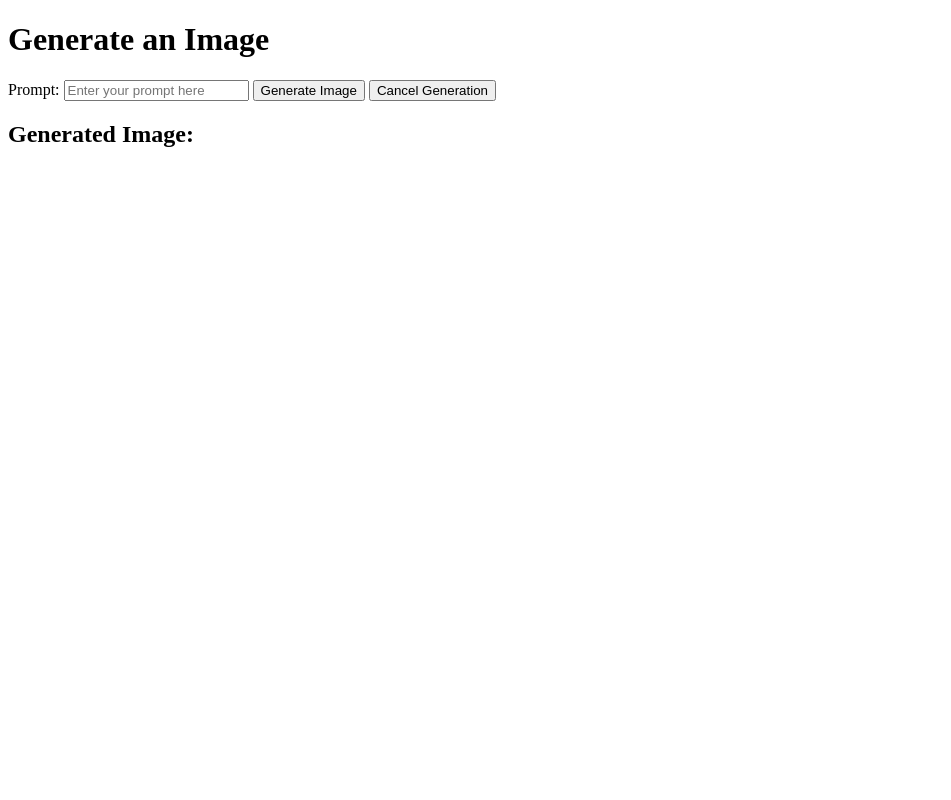
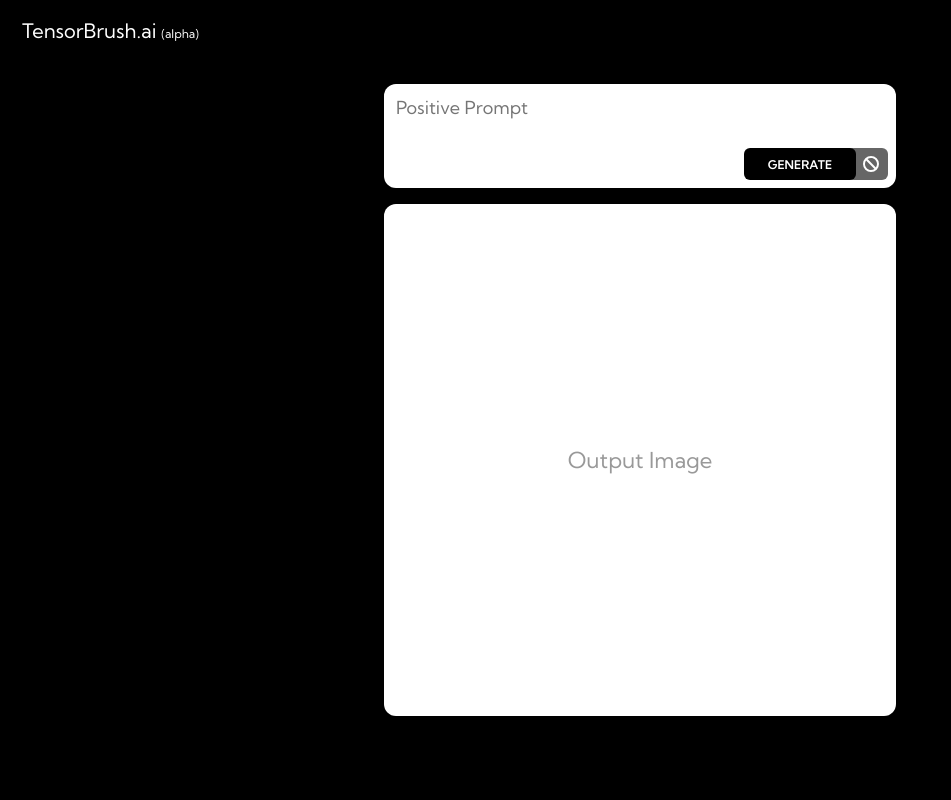
Before and after one commit to TensorBrushAI/TensorBrushAI, a Flask app: page / in a window 1280 px wide. Shown: the whole page, without its empty margins (0-951 px from the left). Run offline with Flask 3, Linux system fonts and the light colour scheme; some libraries are stand-ins or nearby versions.

Commit message:
simple initial setup

```diff
--- a/app/static/client.js
+++ b/app/static/client.js
@@ -1,40 +1,33 @@
-// Connect to the SocketIO server
 const socket = io();
+socket.on("connect", () => {
+    console.log("Connected to the server.");
+});
+socket.on("disconnect", () => {
+    console.log("Disconnected from the server.");
+});
 
-// Function to start generation
-function startGeneration() {
-    const prompt = document.getElementById("prompt").value;
+const generateButton = document.getElementById("generate-button");
+const cancelButton = document.getElementById("cancel-button");
+const positivePrompt = document.getElementById("positive-prompt");
+const outputImageContainer = document.getElementById("output-image-container");
+const outputImagePlaceholderText = document.getElementById("output-image-placeholder-text");
 
+generateButton.addEventListener("click", () => {
+    const prompt = document.getElementById("positive-prompt").value;
     if (!prompt) {
         alert("Please enter a prompt.");
         return;
     }
-
-    // Send start_generation event with data
+    outputImagePlaceholderText.innerText = "Generating image...";
     socket.emit("start_generation", { prompt });
-}
-
-// Function to cancel generation
-function cancelGeneration() {
-    socket.emit("cancel_generation");
-}
-
-// Listen for generation_completed event from the server
-socket.on("generation_completed", (data) => {
-    const filename = data.filename;
-    const imageUrl = `/outputs/${filename}`;
-
-    // Display the generated image
-    const generatedImage = document.getElementById("generatedImage");
-    generatedImage.src = imageUrl;
-    generatedImage.style.display = "block";
 });
 
-// Handle connection and disconnection events
-socket.on("connect", () => {
-    console.log("Connected to the server.");
+cancelButton.addEventListener("click", () => {
+    socket.emit("cancel_generation");
 });
 
-socket.on("disconnect", () => {
-    console.log("Disconnected from the server.");
+socket.on("generation_completed", (data) => {
+    console.log("Image generated:", data.filename);
+    outputImagePlaceholderText.innerText = "";
+    outputImageContainer.innerHTML = `<img id="output-image" src="/outputs/${data.filename}" alt="Generated Image">`;
 });
--- /dev/null
+++ b/app/static/styles.css
@@ -0,0 +1,162 @@
+@font-face {
+    font-family: 'KumbhSansVar';
+    src: url('Kumbh-Sans-Var.ttf') format('truetype-variations');
+    font-weight: 100 900;
+    font-display: swap;
+}
+
+*,
+*::before,
+*::after {
+    font-family: 'KumbhSansVar', sans-serif;
+    font-weight: 400;
+    font-size: 18px;
+    scroll-behavior: smooth;
+    margin: 0;
+    padding: 0;
+    box-sizing: border-box;
+    user-select: none;
+    -webkit-user-select: none;
+    -moz-user-select: none;
+    scrollbar-width: 0;
+}
+::-webkit-scrollbar {
+    width: 0;
+    height: 0;
+}
+
+body {
+    display: flex;
+    align-items: center;
+    justify-content: center;
+    width: 100vw;
+    height: 100vh;
+    background-color: black;
+    margin: 0;
+    padding: 0;
+}
+
+h1 {
+    font-size: 20px;
+    color: white;
+    position: absolute;
+    top: 0;
+    left: 0;
+    padding: 18px 22px;
+}
+
+.small-text {
+    font-size: 12px;
+}
+
+#generator {
+    display: flex;
+    flex-direction: column;
+    gap: 16px;
+    width: 512px;
+    height: 632px;
+}
+
+#prompt-container {
+    position: relative;
+}
+
+#positive-prompt {
+    display: block;
+    width: 512px;
+    height: 104px;
+    padding: 12px;
+    border: 0;
+    outline: 0;
+    border-radius: 12px;
+    resize: none;
+}
+
+#button-container {
+    position: absolute;
+    bottom: 8px;
+    right: 8px;
+    display: flex;
+    align-items: center;
+    justify-content: center;
+}
+
+#generate-button {
+    z-index: 1;
+    font-size: 12px;
+    font-weight: 600;
+    color: white;
+    width: 112px;
+    height: 32px;
+    background-color: black;
+    border: 0;
+    outline: 0;
+    border-radius: 6px;
+    cursor: pointer;
+    transition: background-color 0.1s, color 0.2s;
+}
+
+#generate-button:hover {
+    color: #33ff99;
+}
+
+#generate-button:active {
+    background-color: #333;
+}
+
+#cancel-button {
+    display: flex;
+    align-items: center;
+    justify-content: center;
+    font-size: 12px;
+    font-weight: 600;
+    color: white;
+    width: 42px;
+    height: 32px;
+    background-color: #666;
+    border: 0;
+    outline: 0;
+    border-radius: 6px;
+    margin-left: -10px;
+    cursor: pointer;
+    transition: background-color 0.1s;
+}
+
+#cancel-button svg {
+    fill: white;
+    width: 16px;
+    height: 16px;
+    margin-left: 8px;
+    transition: fill 0.2s;
+}
+
+#cancel-button:hover svg {
+    fill: #ff0066;
+}
+
+#cancel-button:active {
+    background-color: #333;
+}
+
+#output-image-container {
+    position: relative;
+    background-color: white;
+    width: 512px;
+    height: 512px;
+    border-radius: 12px;
+    overflow: hidden;
+}
+
+#output-image-placeholder-text {
+    font-size: 22px;
+    color: #999;
+    position: absolute;
+    top: 50%;
+    left: 50%;
+    transform: translate(-50%, -50%);
+    text-align: center;
+}
+
+#output-image {
+    width: 100%;
+}
--- a/app/templates/index.html
+++ b/app/templates/index.html
@@ -3,17 +3,22 @@
 <head>
     <meta charset="UTF-8">
     <meta name="viewport" content="width=device-width, initial-scale=1.0">
-    <title>Image Generation</title>
     <script src="https://cdn.socket.io/4.7.5/socket.io.min.js"></script>
+    <link rel="stylesheet" href="{{ url_for('static', filename='styles.css') }}">
+    <title>tensorbrush.ai (alpha)</title>
 </head>
 <body>
-    <h1>Generate an Image</h1>
-    <label for="prompt">Prompt:</label>
-    <input type="text" id="prompt" placeholder="Enter your prompt here" required>
-    <button onclick="startGeneration()">Generate Image</button>
-    <button onclick="cancelGeneration()">Cancel Generation</button>
-    <h2>Generated Image:</h2>
-    <img id="generatedImage" src="" alt="Your generated image will appear here" style="max-width: 100%; display: none;">
-    <script src="/static/client.js"></script>
+    <h1>TensorBrush.ai <span class="small-text">(alpha)</span></h1>
+    <section id="generator">
+        <div id="prompt-container">
+            <textarea id="positive-prompt" name="prompt" placeholder="Positive Prompt" required></textarea>
+            <div id="button-container">
+                <button  id="generate-button">GENERATE</button>
+                <button id="cancel-button"><svg xmlns="http://www.w3.org/2000/svg" viewBox="0 0 512 512"><!--!Font Awesome Free 6.6.0 by @fontawesome - https://fontawesome.com License - https://fontawesome.com/license/free Copyright 2024 Fonticons, Inc.--><path d="M367.2 412.5L99.5 144.8C77.1 176.1 64 214.5 64 256c0 106 86 192 192 192c41.5 0 79.9-13.1 111.2-35.5zm45.3-45.3C434.9 335.9 448 297.5 448 256c0-106-86-192-192-192c-41.5 0-79.9 13.1-111.2 35.5L412.5 367.2zM0 256a256 256 0 1 1 512 0A256 256 0 1 1 0 256z"/></svg></button>
+            </div>
+        </div>
+        <div id="output-image-container"><p id="output-image-placeholder-text">Output Image</p></div>
+    </section>
+    <script src="{{ url_for('static', filename='client.js') }}"></script>
 </body>
 </html>
--- a/requirements.txt
+++ b/requirements.txt
@@ -30,7 +30,9 @@ setuptools==75.5.0
 simple-websocket==1.1.0
 sympy==1.13.1
 tokenizers==0.20.3
-torch==2.5.1
+torch==2.6.0.dev20241114
+torchaudio==2.5.0.dev20241114
+torchvision==0.20.0.dev20241114
 tqdm==4.67.0
 transformers==4.46.2
 typing_extensions==4.12.2
```
Also changed, not shown: app/device.py (+6 -5 lines), app/generate.py (+5 -7 lines), app/static/Kumbh-Sans-Var.ttf (added).
